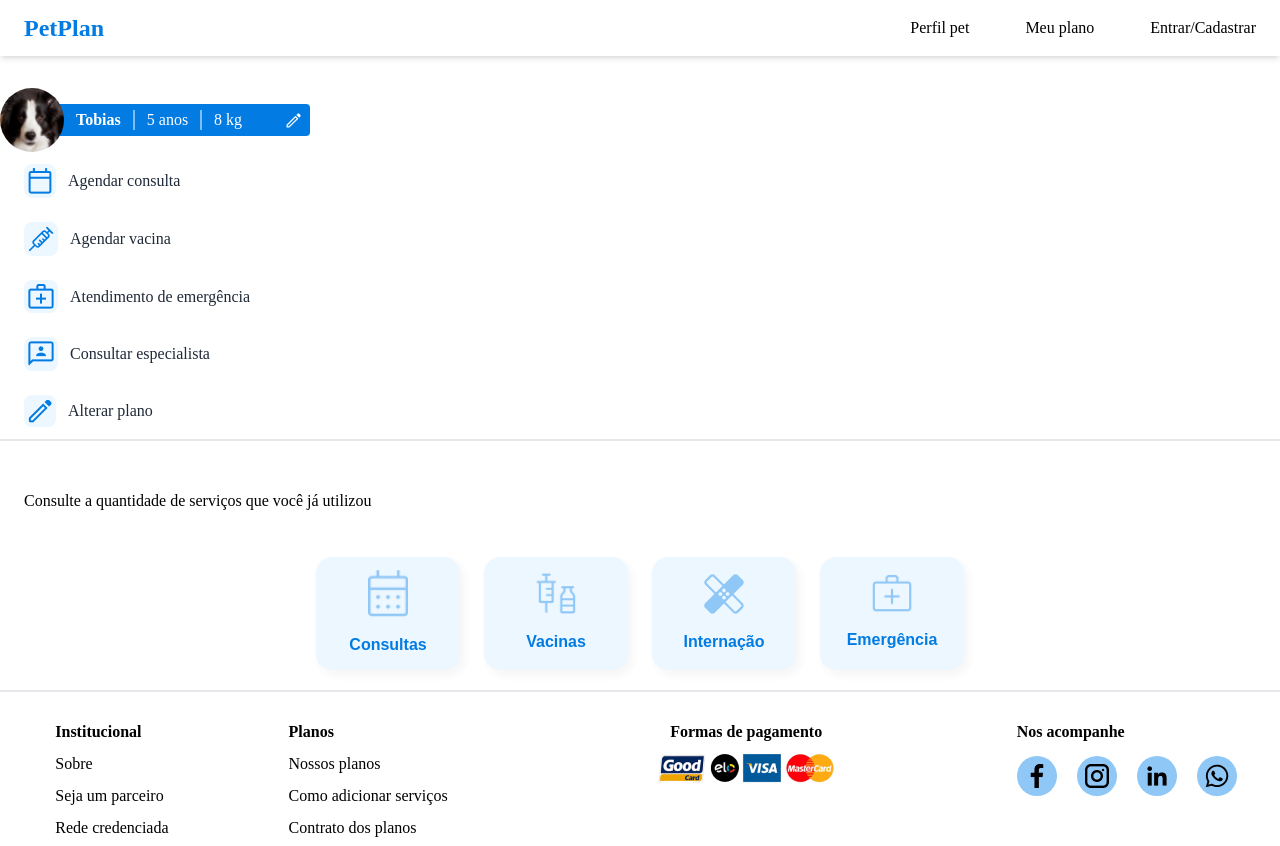
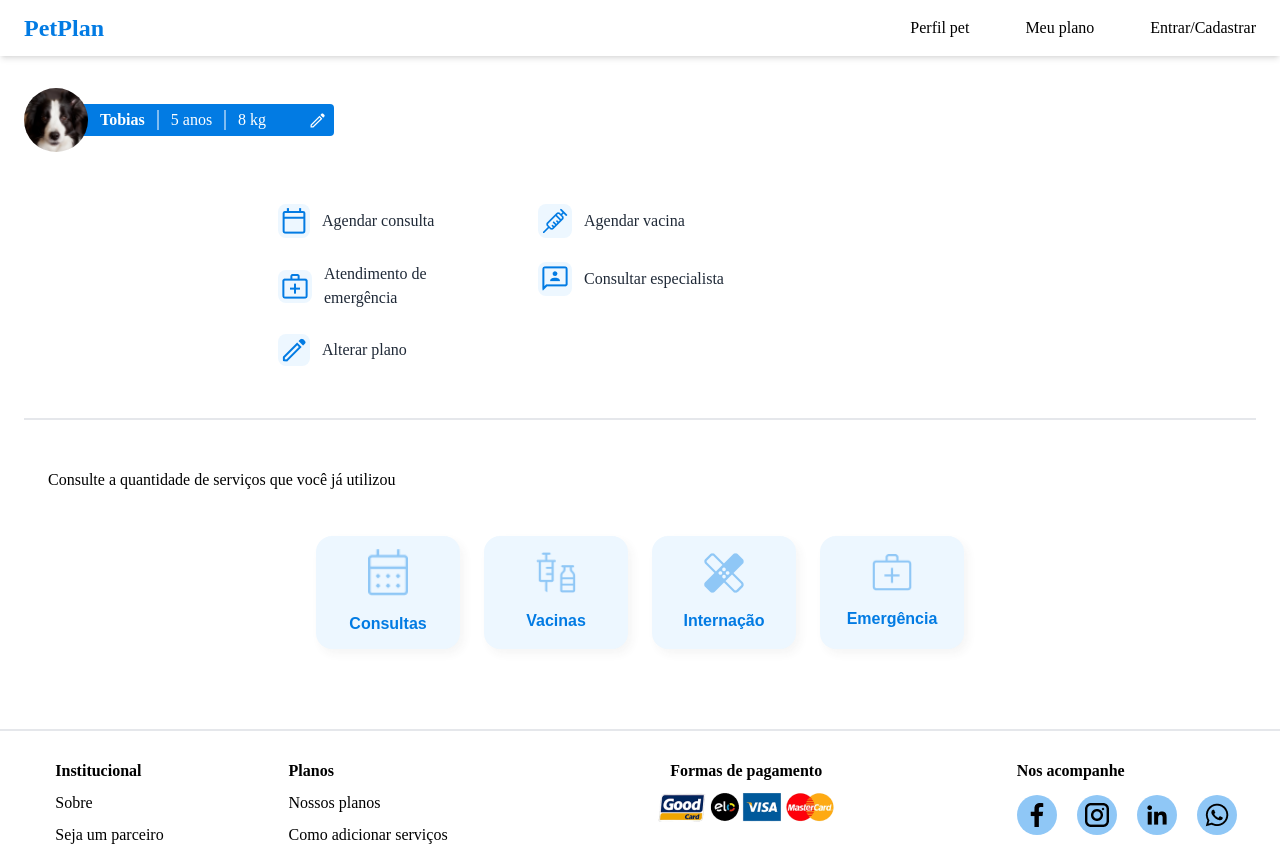
Before and after one commit to StaticDreamstate/GamaBoss, a React (Vite) app in the folder frontend/: page /perfil in a window 1280 px wide. Shown: the top 846 px of the page. Built offline with nearby package versions, Linux system fonts and the light colour scheme; sample sign-in values are in the browser's storage.

Commit message:
tela de perfil desktop feita

```diff
--- a/frontend/src/pages/Profile/index.tsx
+++ b/frontend/src/pages/Profile/index.tsx
@@ -1,52 +1,32 @@
-import { images, icons } from "../../assets";
 import MenuItemsProfile from "../../components/MenuItemsProfile";
 import PetAvatar from "../../components/PetAvatar";
 import CardBluePets from "../../components/CardBluePets";
+import { mockPlansIcons, mockServicesUsed } from "./mockPlansIcons";
 
 export default function Profile() {
-
   return (
-    <main >
+    <main className="px-6">
       <section className="mt-8">
         <PetAvatar />
       </section>
-      <section>
-        <div className="py-3 px-6">
-          <MenuItemsProfile image={icons.calendar_today} textContent="Agendar consulta"/>
-        </div>
-        <div className="py-3 px-6">
-          <MenuItemsProfile image={icons.vacine} textContent="Agendar vacina" />
-        </div>
-        <div className="py-3 px-6">
-          <MenuItemsProfile image={icons.medical_services} textContent="Atendimento de emergência" />
-        </div>
-        <div className="py-3 px-6">
-          <MenuItemsProfile image={icons.consult} textContent="Consultar especialista" />
-        </div>
-        <div className="py-3 px-6">
-          <MenuItemsProfile image={icons.edit} textContent="Alterar plano" />
-        </div>
+      <section className="flex flex-col md:flex-row sm:my-10 md:flex-wrap lg:mx-[230px] ">
+        {mockPlansIcons.map((plan, index) => (
+          <div key={plan.title + index} className="py-3 px-6 w-[260px]">
+            <MenuItemsProfile image={plan.image} textContent={plan.title} />
+          </div>
+        ))}
       </section>
       <p className="pt-12 pb-9 pl-6 pr-10 border-t-2">
-      Consulte a quantidade de serviços que você já utilizou
+        Consulte a quantidade de serviços que você já utilizou
       </p>
-      <section className="flex justify-center pt-2 gap-6 flex-wrap w-auto items-center ">
-        <CardBluePets
-          imagePet={images.calendar_month}
-          texto="Consultas"
-          redirect="#"/>
+      <section className="flex justify-center pt-2 gap-6 flex-wrap w-auto items-center mb-20">
+        {mockServicesUsed.map((service) => (
           <CardBluePets
-          imagePet={images.vaccines}
-          texto="Vacinas"
-          redirect="#"/>
-          <CardBluePets
-          imagePet={images.healing}
-          texto="Internação"
-          redirect="#"/>
-          <CardBluePets
-          imagePet={images.medical_service_card}
-          texto="Emergência"
-          redirect="#"/>
+            imagePet={service.image}
+            texto={service.text}
+            redirect={service.redirect}
+          />
+        ))}
       </section>
     </main>
   );
--- /dev/null
+++ b/frontend/src/pages/Profile/mockPlansIcons.ts
@@ -0,0 +1,16 @@
+import { icons, images } from "../../assets";
+
+export const mockPlansIcons = [
+  { image: icons.calendar_today, title: "Agendar consulta" },
+  { image: icons.vacine, title: "Agendar vacina" },
+  { image: icons.medical_services, title: "Atendimento de emergência" },
+  { image: icons.consult, title: "Consultar especialista" },
+  { image: icons.edit, title: "Alterar plano" },
+];
+
+export const mockServicesUsed = [
+  { image: images.calendar_month, text: "Consultas", redirect: "" },
+  { image: images.vaccines, text: "Vacinas", redirect: "" },
+  { image: images.healing, text: "Internação", redirect: "" },
+  { image: images.medical_service_card, text: "Emergência", redirect: "" },
+];
```
